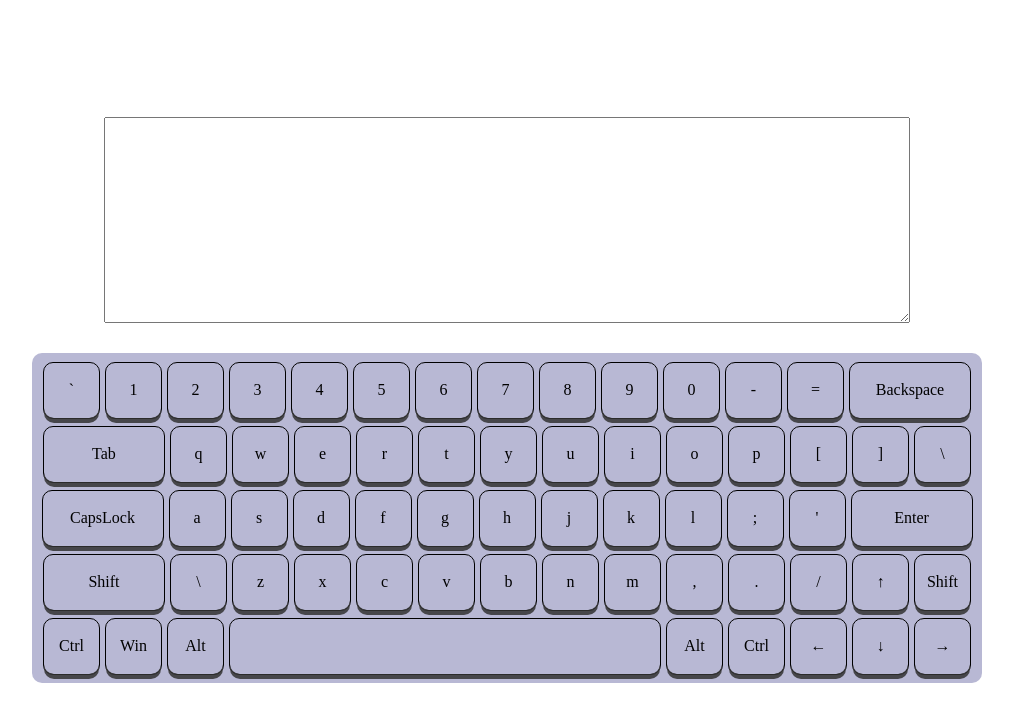
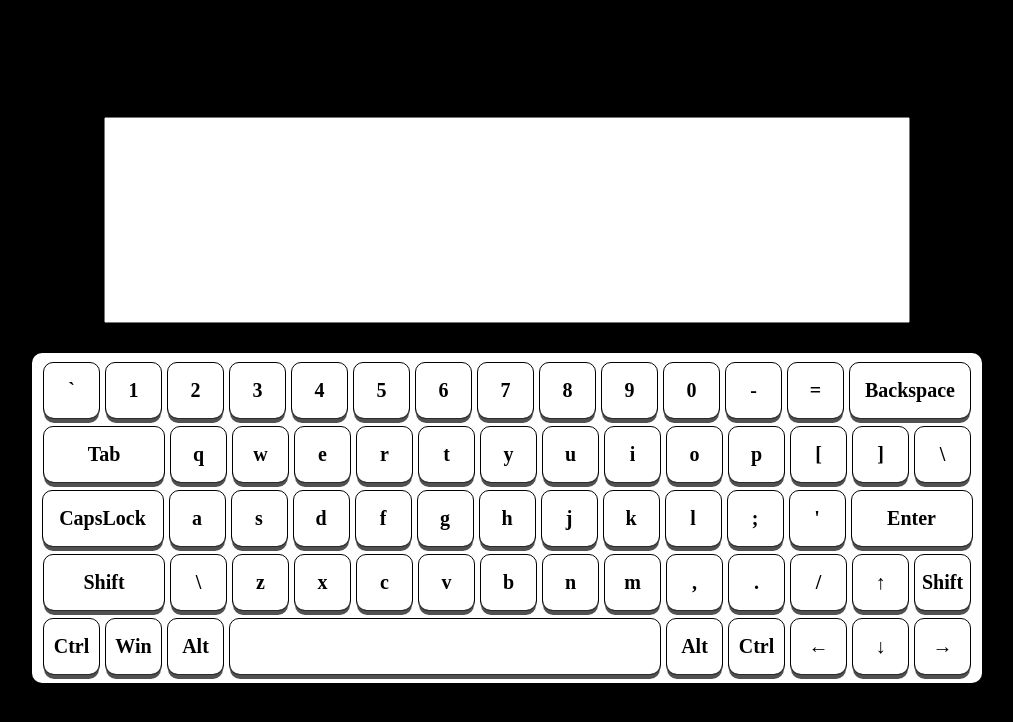
Before and after one commit to kolyagae/virtual-keyboard, a website: page src/index.html in a window 1280 px wide. Shown: the whole page, without its empty margins (133-1146 px from the left). Drawn offline with Linux system fonts and the light colour scheme.

Commit message:
feat: change styles for the keyboard

```diff
--- a/src/style.css
+++ b/src/style.css
@@ -7,6 +7,7 @@
   align-items: center;
   justify-content: center;
   margin: 0 auto;
+  background-color: black;
 }
 
 .main__container {
@@ -20,6 +21,9 @@
   margin-bottom: 30px;
   width: 800px;
   height: 200px;
+  font-size: 24px;
+  font-weight: bold;
+  resize: none;
 }
 
 .text__area:focus {
@@ -33,7 +37,7 @@
   align-items: center;
   width: 940px;
   height: 320px;
-  background-color: rgb(184, 184, 212);
+  background-color: white;
   column-gap: 5px;
   border-radius: 10px;
   padding: 5px;
@@ -48,6 +52,8 @@
   justify-content: center;
   border-radius: 10px;
   position: relative;
+  font-size: 20px;
+  font-weight: bold;
 }
 
 .button::before {
@@ -77,7 +83,7 @@
 }
 
 .button.active {
-  background-color: #fff;
+  background-color: rgb(199, 195, 195);
   transform: translate(0, 2px);
 }
 
```
